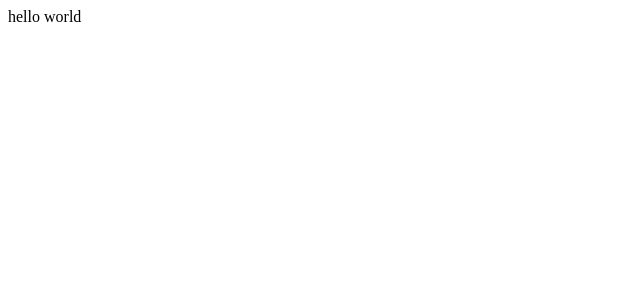
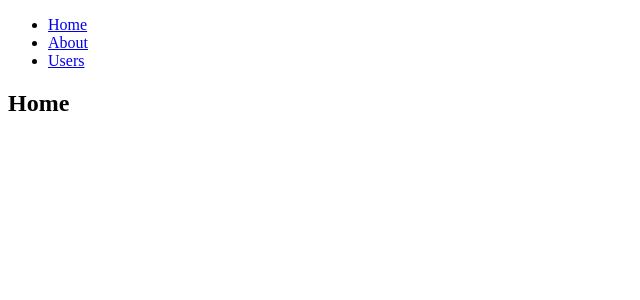
Before and after one commit to deib0/money-react, a React (Create React App) app: page / in a window 1280 px wide. Shown: the top 300 px of the page, without its empty margins (0-640 px from the left). Built offline with nearby package versions, Linux system fonts and the light colour scheme.

Commit message:
BrowserRouter报错

```diff
--- a/package.json
+++ b/package.json
@@ -12,6 +12,7 @@
     "@types/react-dom": "^18.0.0",
     "react": "^18.2.0",
     "react-dom": "^18.2.0",
+    "react-router-dom": "5.1.2",
     "react-scripts": "5.0.1",
     "styled-components": "5.0.1",
     "typescript": "^4.4.2",
@@ -42,6 +43,7 @@
     ]
   },
   "devDependencies": {
+    "@types/react-router-dom": "5.1.3",
     "@types/styled-components": "^5.1.25",
     "node-sass": "npm:dart-sass@1.25.0"
   }
--- a/src/App.tsx
+++ b/src/App.tsx
@@ -1,11 +1,55 @@
-import React from 'react';
+import React from "react";
+import {
+  BrowserRouter as Router,
+  Switch,
+  Route,
+  Link
+} from "react-router-dom";
 
-function App() {
+export default function App() {
   return (
-    <div className="App">
-      hello world
-    </div>
+    <Router>
+      <div>
+        <nav>
+          <ul>
+            <li>
+              <Link to="/">Home</Link>
+            </li>
+            <li>
+              <Link to="/about">About</Link>
+            </li>
+            <li>
+              <Link to="/users">Users</Link>
+            </li>
+          </ul>
+        </nav>
+
+        {/* A <Switch> looks through its children <Route>s and
+            renders the first one that matches the current URL. */}
+        <Switch>
+          <Route path="/about">
+            <About />
+          </Route>
+          <Route path="/users">
+            <Users />
+          </Route>
+          <Route path="/">
+            <Home />
+          </Route>
+        </Switch>
+      </div>
+    </Router>
   );
 }
 
-export default App;
+function Home() {
+  return <h2>Home</h2>;
+}
+
+function About() {
+  return <h2>About</h2>;
+}
+
+function Users() {
+  return <h2>Users</h2>;
+}
```
Also changed, not shown: 1 other file (tests, documents, lock files or other folders).
